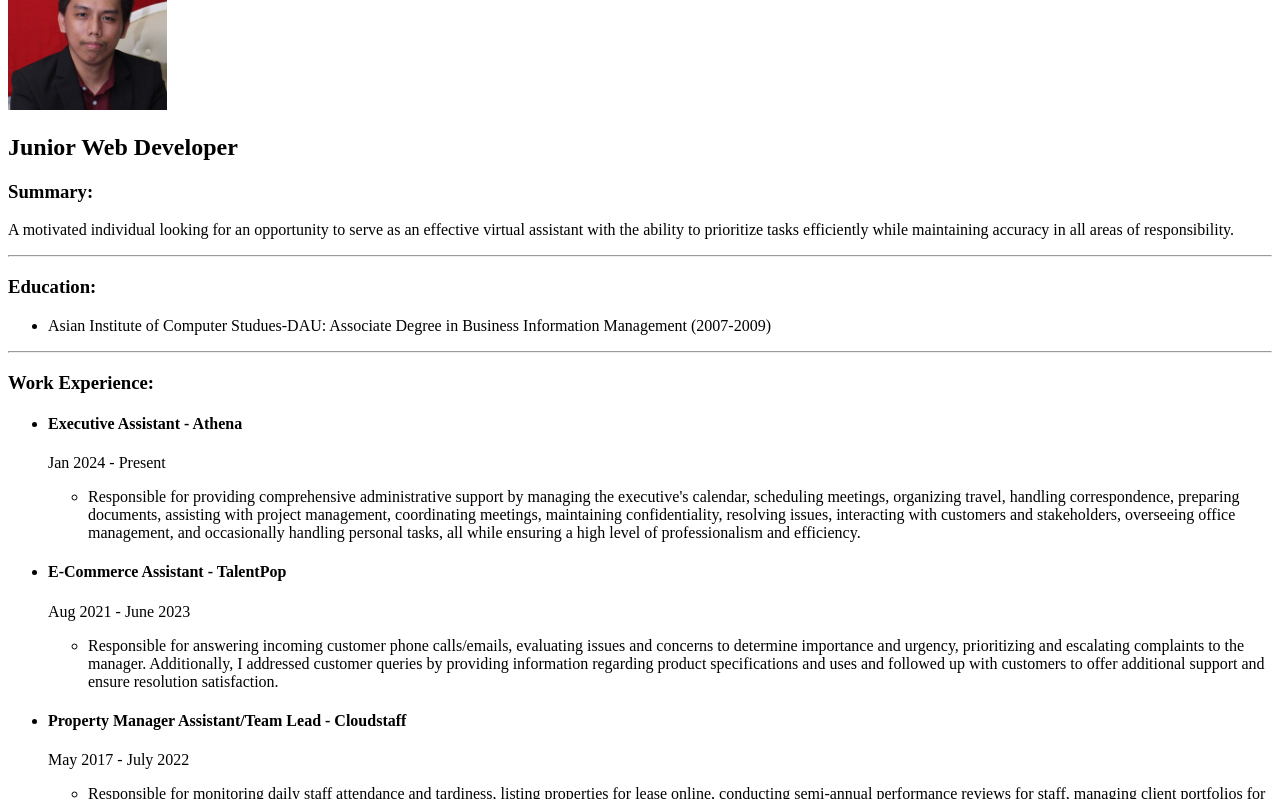
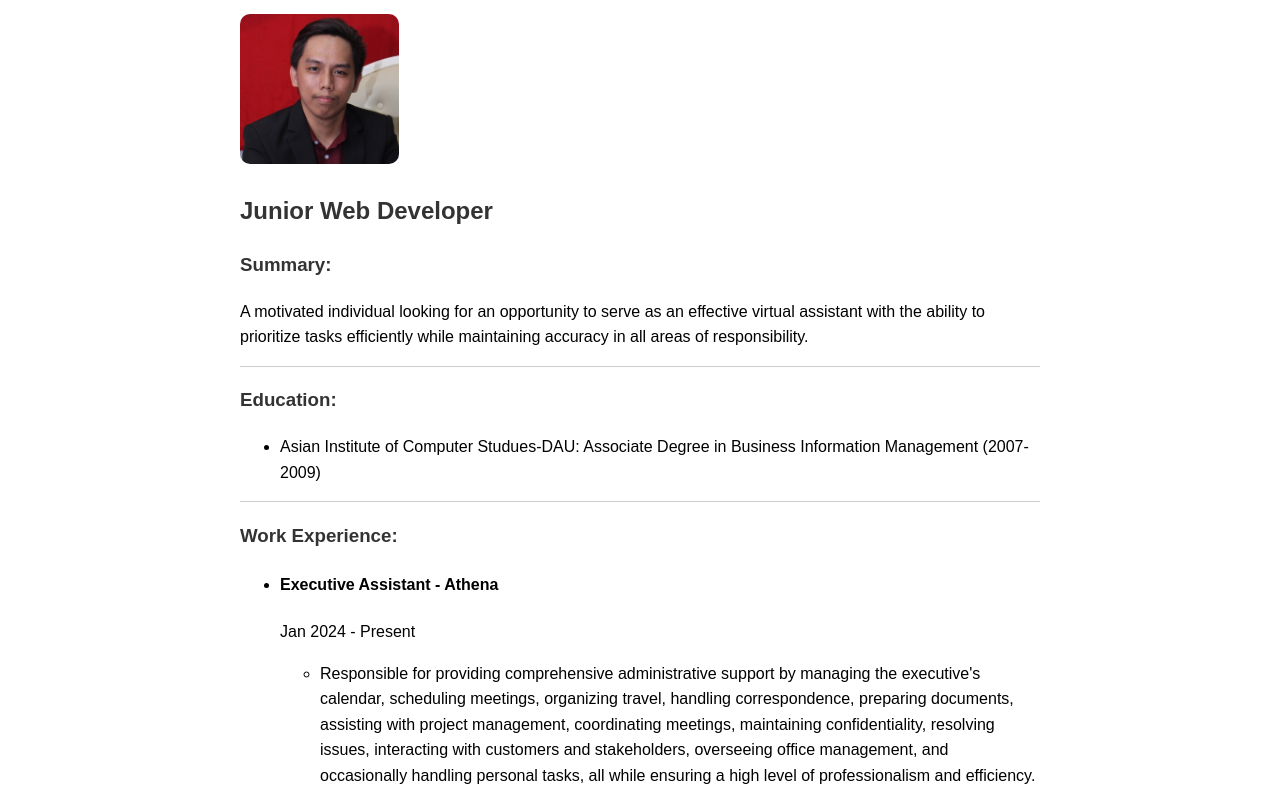
Before and after one commit to Denniss0398/Resume, a plain HTML site: page index.html in a window 1280 px wide. Shown: the part 120-919 px from the top of the page. Drawn offline with Linux system fonts and the light colour scheme.

Commit message:
added basic CSS

```diff
--- a/index.html
+++ b/index.html
@@ -4,6 +4,26 @@
     <meta charset="UTF-8">
     <meta name="viewport" content="width=device-width, initial-scale=1.0">
     <title>My Resume</title>
+      <style>
+    body {
+      font-family: Arial, sans-serif;
+      margin: 20px auto;
+      max-width: 800px;
+      line-height: 1.6;
+      padding: 20px;
+    }
+    h1, h2, h3 {
+      color: #333;
+    }
+    img {
+      border-radius: 10px;
+    }
+    hr {
+      border: 0;
+      height: 1px;
+      background: #ccc;
+    }
+  </style>
 </head>
 <body>
     <h1>Dennis Salazar</h1>
```
